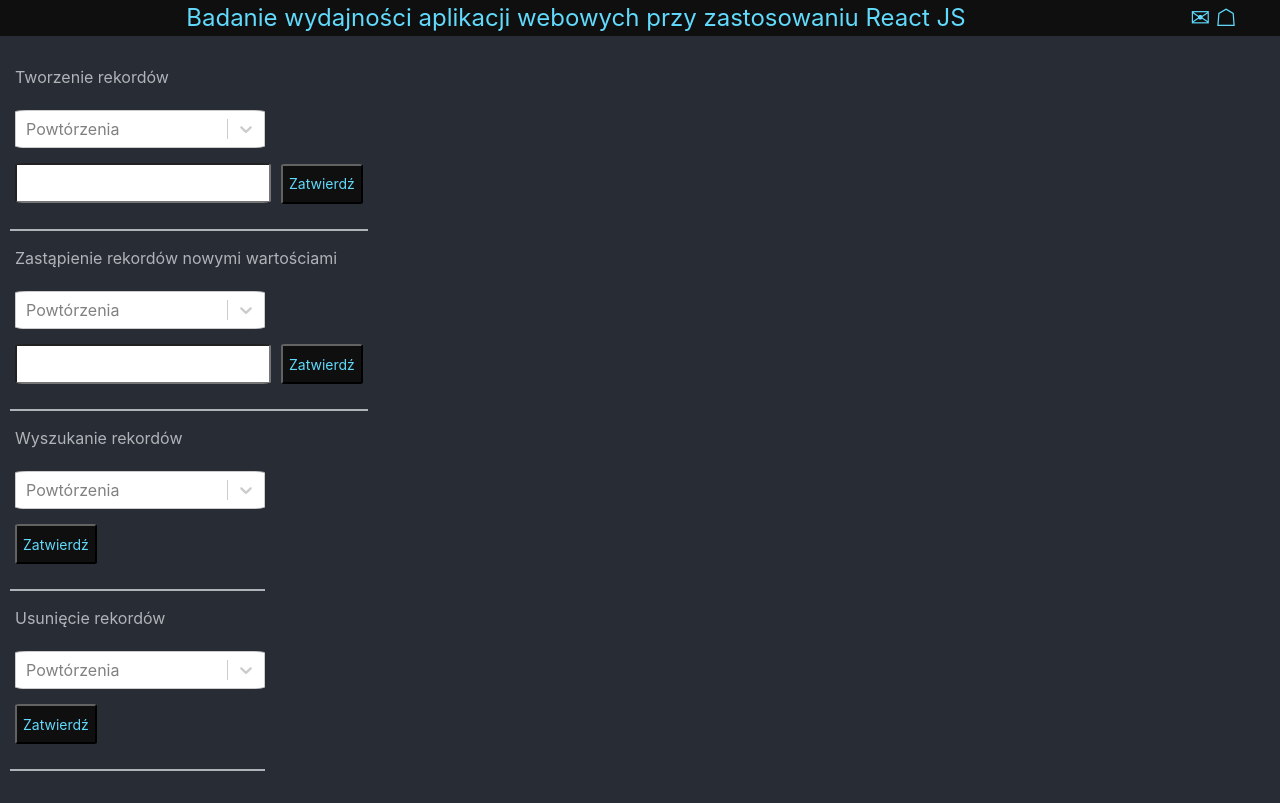
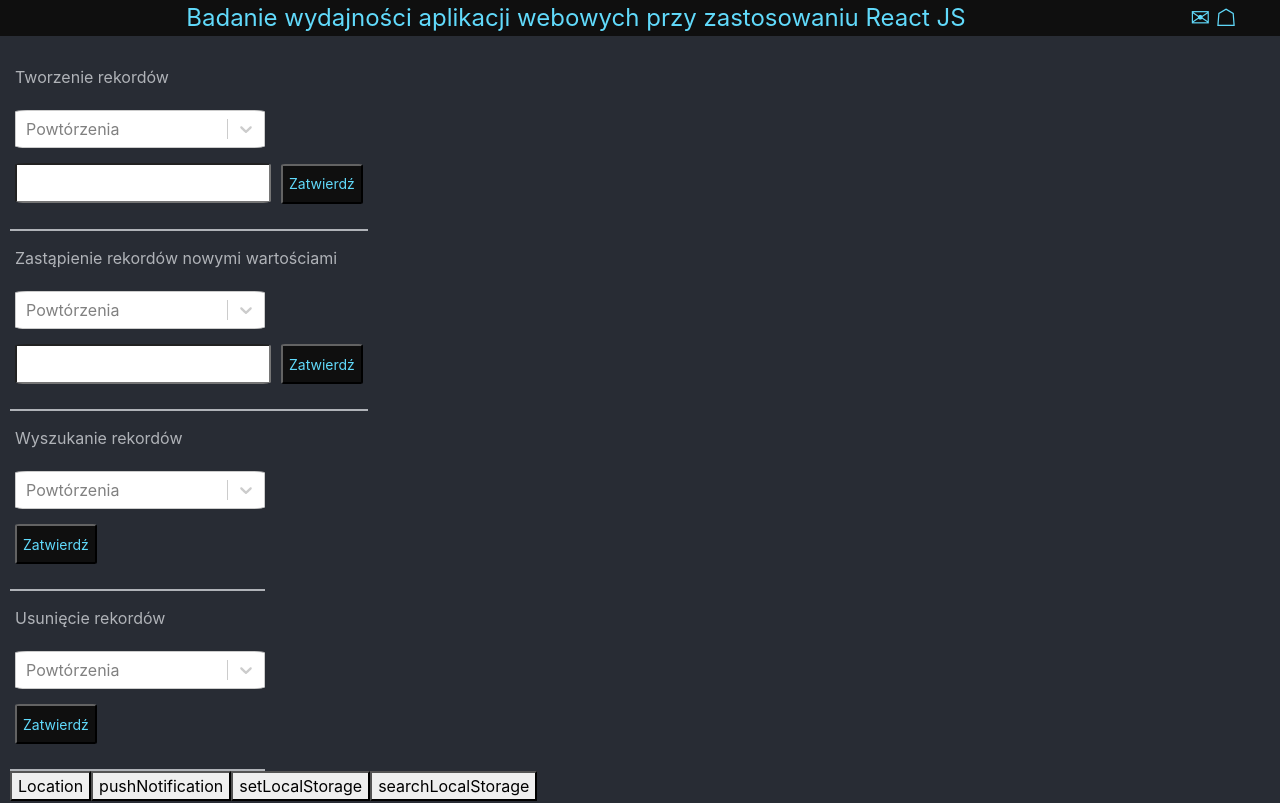
Before and after one commit to IwonaGorska/mgr_frontend_react, a React (Create React App) app in the folder front-react/: page / in a window 1280 px wide. Shown: the top 803 px of the page. Built offline with nearby package versions, Linux system fonts and the light colour scheme; no server answers.

Commit message:
Possible new tests POC

```diff
--- a/front-react/src/App.css
+++ b/front-react/src/App.css
@@ -99,6 +99,7 @@
   min-height: 40px;
   text-align: center;
   font-size: 14px;
+  min-width: 80px;
 }
 
 
--- a/front-react/src/components/Chat.js
+++ b/front-react/src/components/Chat.js
@@ -77,7 +77,7 @@
                 </div>
                 <div id="createMsgBlock">
                     <textarea id="txtArea" className="textareaElement" onChange={this.handleMsgChange}></textarea>
-                    <button className="buttonElement" onClick = {this.sendMsg}>Send Message</button>
+                    <button className="buttonElement" onClick = {this.sendMsg}>Wyślij</button>
                 </div>
             </div>
         );
--- a/front-react/src/components/Content.js
+++ b/front-react/src/components/Content.js
@@ -9,6 +9,11 @@
 
    constructor() {
       super();
+
+      this.searchLocalStorage = this.searchLocalStorage.bind(this);
+      this.setLocalStorage = this.setLocalStorage.bind(this);
+      this.pushNotification = this.pushNotification.bind(this);
+      this.getLocation = this.getLocation.bind(this);
 
       this.beginTest = this.beginTest.bind(this);
       this.beginTest();
@@ -138,6 +143,67 @@
       // }
    }
 
+   success(position) {
+      console.log(position.coords.latitude);
+      console.log(position.coords.longitude);
+    }
+
+    error() {
+      console.log('error');
+    }
+
+    getLocation(){
+      let t0 = performance.now();
+      if(!navigator.geolocation) {
+        console.log('Geolocation is not supported by your browser');
+      } else {
+        console.log('Locating…');
+        navigator.geolocation.getCurrentPosition(this.success, this.error);
+      }
+      let t1 = performance.now();
+      console.log("Performance location: ", t1 - t0, 'milliseconds');
+    }
+
+    pushNotification(){
+      let t0 = performance.now();
+      // Let's check if the browser supports notifications
+      if (!("Notification" in window)) {
+        alert("This browser does not support desktop notification");
+      }
+
+      // Let's check whether notification permissions have already been granted
+      else if (Notification.permission === "granted") {
+        // If it's okay let's create a notification
+        var notification = new Notification("Hi there!");
+      }
+
+      // Otherwise, we need to ask the user for permission
+      else if (Notification.permission !== "denied") {
+        Notification.requestPermission().then(function (permission) {
+          // If the user accepts, let's create a notification
+          if (permission === "granted") {
+            var notification = new Notification("Hi there!");
+          }
+        });
+      }
+      let t1 = performance.now();
+      console.log("Performance notification: ", t1 - t0, 'milliseconds');
+    }
+
+    setLocalStorage(){
+      let t0 = performance.now();
+      localStorage.setItem('test', 'test');
+      let t1 = performance.now();
+      console.log("Performance set storage: ", t1 - t0, 'milliseconds');
+    }
+
+    searchLocalStorage(){
+      let t0 = performance.now();
+      console.log(localStorage.getItem('test'));
+      let t1 = performance.now();
+      console.log("Performance get storage: ", t1 - t0, 'milliseconds');
+    }
+
     render() {
 
        return (
@@ -145,6 +211,26 @@
             <div id = "contentLeft">
                 {this.state.data.map((operation, i) => <Operation key = {i} number = {i} label = {operation.label} isInput = {operation.isInput} dropdown = {operation.dropdown} dropdownTitle = {operation.dropdownTitle} items = {this.state.items} getAllItems = {this.getAllItems}/>)}
                 {/*<Operation label = "Tworzenie pojedynczego rekordu"/>*/}
+
+
+
+                <div>
+                  <button onClick = {this.getLocation.bind(this)}>
+                  Location
+                  </button>
+                  <button onClick = {this.pushNotification.bind(this)}>
+                  pushNotification
+                  </button>
+                  <button onClick = {this.setLocalStorage.bind(this)}>
+                  setLocalStorage
+                  </button>
+                  <button onClick = {this.searchLocalStorage.bind(this)}>
+                  searchLocalStorage
+                  </button>
+                </div>
+
+
+
             </div>
             <RightContent number = {this.state.items.length}/>
         </div>
```
